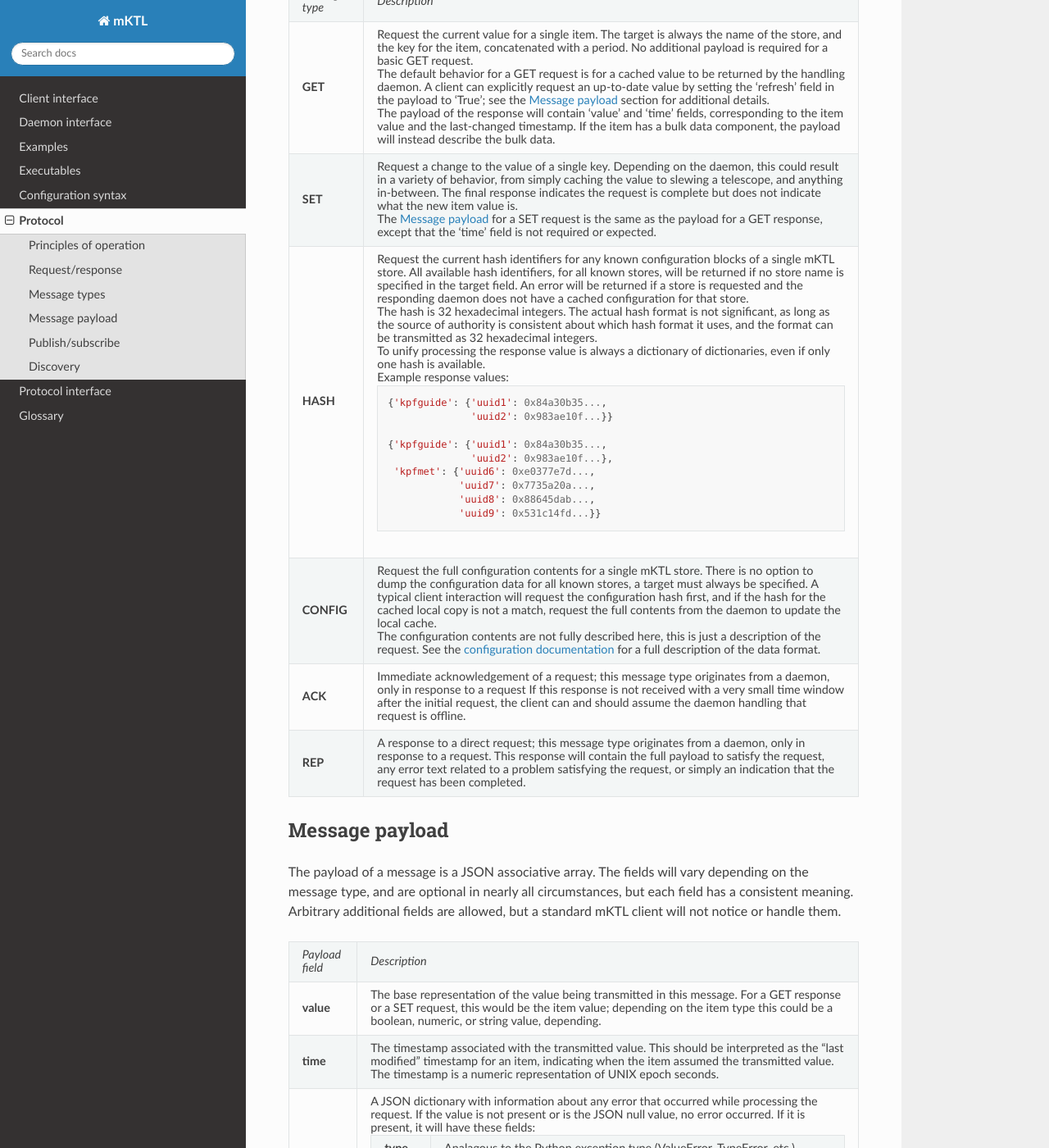
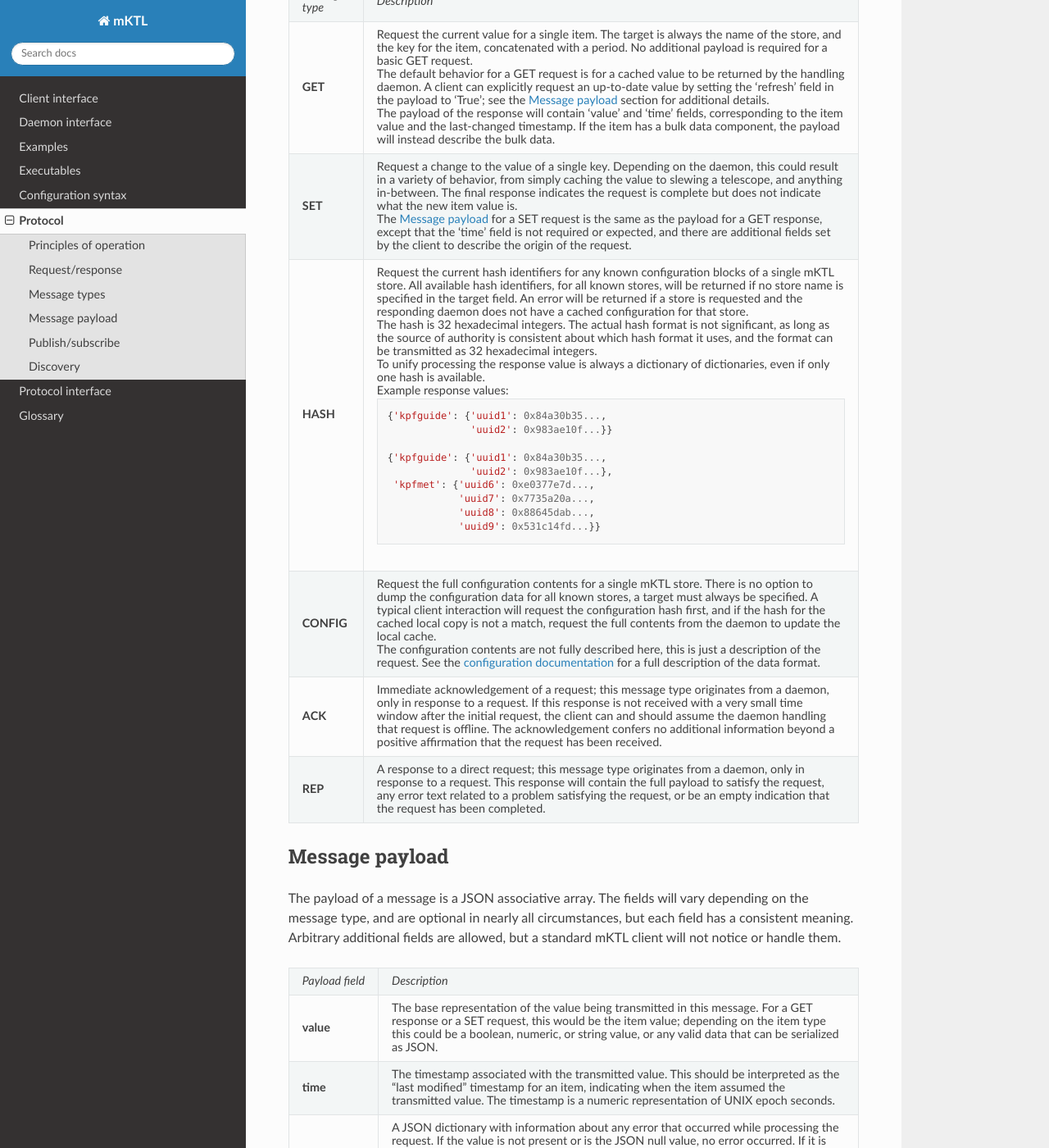
Before and after one commit to KeckObservatory/mKTL, a Sphinx documentation site: the page built from doc/protocol.rst, in a window 1280 px wide and 1400 px high, scrolled down 2878 px. Shown: the whole window at 82% size. Built offline with Sphinx 7.4.7 and the Read the Docs theme 3.1.0, drawn with Linux system fonts in a browser that asks for light colours; some of the changed text lies outside the part shown.

Commit message:
Description of the additional payload fields describing the origin of a SET request.

```diff
--- a/doc/protocol.rst
+++ b/doc/protocol.rst
@@ -199,7 +199,8 @@
 
       The :ref:`message_payload` for a SET request is the same as the payload
       for a GET response, except that the 'time' field is not required or
-      expected.
+      expected, and there are additional fields set by the client to describe
+      the origin of the request.
 
   * - **HASH**
     - Request the current hash identifiers for any known configuration blocks
@@ -245,16 +246,18 @@
 
   * - **ACK**
     - Immediate acknowledgement of a request; this message type originates from
-      a daemon, only in response to a request If this response is not received
+      a daemon, only in response to a request. If this response is not received
       with a very small time window after the initial request, the client can
-      and should assume the daemon handling that request is offline.
+      and should assume the daemon handling that request is offline. The
+      acknowledgement confers no additional information beyond a positive
+      affirmation that the request has been received.
 
   * - **REP**
     - A response to a direct request; this message type originates from a
       daemon, only in response to a request. This response will contain the
       full payload to satisfy the request, any error text related to a problem
-      satisfying the request, or simply an indication that the request has been
-      completed.
+      satisfying the request, or be an empty indication that the request has
+      been completed.
 
 
 .. _message_payload:
@@ -276,7 +279,7 @@
     - The base representation of the value being transmitted in this message.
       For a GET response or a SET request, this would be the item value;
       depending on the item type this could be a boolean, numeric, or string
-      value, depending.
+      value, or any valid data that can be serialized as JSON.
 
   * - **time**
     - The timestamp associated with the transmitted value. This should be
@@ -327,6 +330,25 @@
 
         payload['dtype'] = str(my_numpy_array.dtype)
         dtype = getattr(numpy, payload['dtype'])
+
+  * - **_user**
+    - The user name associated with a SET request.
+
+  * - **_hostname**
+    - The host name from which a SET request originated.
+
+  * - **_pid**
+    - The process identifier associated with a SET request.
+
+  * - **_ppid**
+    - The identifier for the parent process associated with a SET request.
+
+  * - **_executable**
+    - The executable running the process associated with a SET request.
+
+  * - **_argv**
+    - All additional command line arguments provided to the process associated
+      with a SET request.
 
 
 .. _publish:
```
